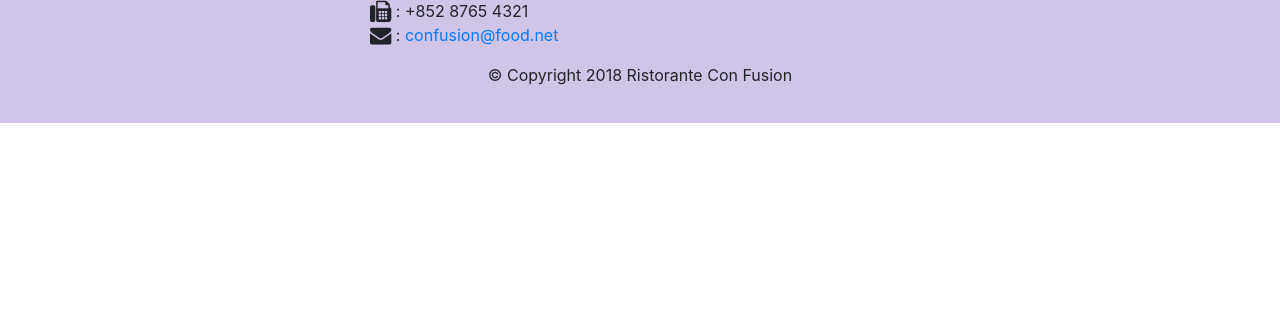
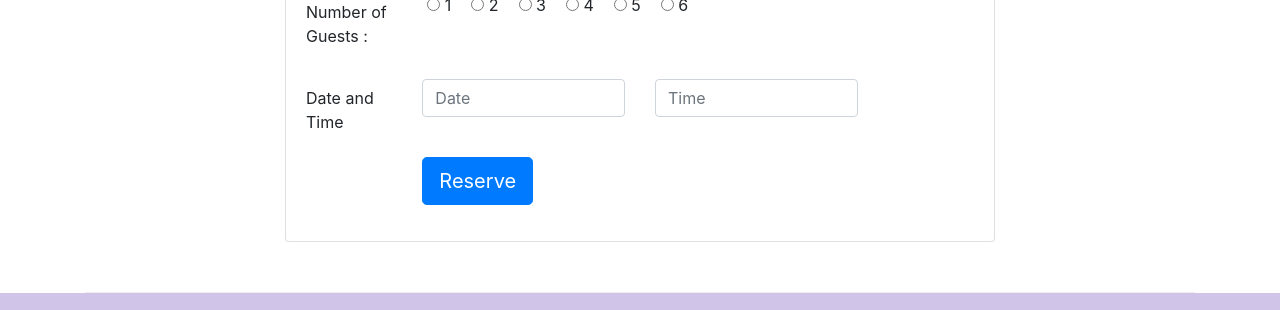
Before and after one commit to twilight-warlock/bootstrapbasics, a website: page index.html in a window 1280 px wide. Shown: the part 1683-1993 px from the top of the page. Before the commit the page ends 1806 px from the top, so only its background shows below. Drawn offline with nearby package versions, Linux system fonts and the light colour scheme.

Commit message:
Completed Index Page

```diff
--- a/index.html
+++ b/index.html
@@ -79,8 +79,18 @@
               your culinary senses!
             </p>
           </div>
-          <div class="col-12 col-sm align-self-center">
-            <img src="img/logo.png" class="img-fluid" alt="logo" />
+
+          <div class="row col-sm">
+            <div class="col-12 col-sm-6 align-self-center">
+              <img src="img/logo.png" class="img-fluid" alt="logo" />
+            </div>
+            <a
+              class="btn btn-warning col-12 col-sm-6 align-self-center"
+              href="#reserve"
+              class=""
+            >
+              Reserve Table
+            </a>
           </div>
         </div>
       </div>
@@ -100,10 +110,10 @@
             />
             <div class="media-body">
               <h2 class="mt-0">
-                Uthappizza <span class="badge badge-danger">HOT</span>
+                Uthappizza<span class="badge badge-danger">HOT</span>
                 <span class="badge badge-pill badge-secondary">$4.99</span>
               </h2>
-              <p>
+              <p class="d-none d-sm-block">
                 A unique combination of Indian Uthappam (pancake) and Italian
                 pizza, topped with Cerignola olives, ripe vine cherry tomatoes,
                 Vidalia onion, Guntur chillies and Buffalo Paneer.
@@ -119,20 +129,22 @@
         </div>
         <div class="col-12 col-sm col-md">
           <div class="media">
-            <img
-              src="img/buffet.png"
-              alt="buffet"
-              class="img-thumbnail align-self-center d-flex mr-3"
-            />
             <div class="media-body">
-              <h2 class="mt-0">Weekend Grand Buffet</h2>
-              <p>
+              <h2 class="mt-0">
+                Weekend Grand Buffet<span class="badge badge-danger">NEW</span>
+              </h2>
+              <p class="d-none d-sm-block">
                 Featuring mouthwatering combinations with a choice of five
                 different salads, six enticing appetizers, six main entrees and
                 five choicest desserts. Free flowing bubbly and soft drinks. All
                 for just $19.99 per person
               </p>
             </div>
+            <img
+              src="img/buffet.png"
+              alt="buffet"
+              class="img-thumbnail align-self-center d-flex mr-3"
+            />
           </div>
         </div>
       </div>
@@ -152,12 +164,106 @@
             <div class="media-body">
               <h2 class="mt-0">Alberto Somayya</h2>
               <h4>Executive Chef</h4>
-              <p>
+              <p class="d-none d-sm-block">
                 Award winning three-star Michelin chef with wide International
                 experience having worked closely with whos-who in the culinary
                 world, he specializes in creating mouthwatering Indo-Italian
                 fusion experiences.
               </p>
+            </div>
+          </div>
+        </div>
+      </div>
+
+      <div class="row row-content" id="reserve">
+        <div class="col-sm-8 offset-sm-2">
+          <div class="card">
+            <div class="card-header text-white bg-warning">
+              <h2>Reserve a Table</h2>
+            </div>
+            <div class="card-body">
+              <form>
+                <div class="form-group row">
+                  <label class="col-md-2 col-form-label">
+                    <label>Number of Guests :</label>
+                  </label>
+                  <div class="col-md-10 row d-flex">
+                    <div class="form-check">
+                      <label class="form-check-label" for="e1"
+                        ><input
+                          type="radio"
+                          name="e1"
+                          id="e1"
+                          value="option1"
+                        />
+                        1
+                      </label>
+                    </div>
+                    <div class="form-check">
+                      <input type="radio" name="e1" id="e2" value="option2" />
+                      <label class="form-check-label" for="e2">
+                        2
+                      </label>
+                    </div>
+                    <div class="form-check">
+                      <input type="radio" name="e1" id="e3" value="option3" />
+                      <label class="form-check-label" for="e3">
+                        3
+                      </label>
+                    </div>
+                    <div class="form-check">
+                      <input type="radio" name="e1" id="e4" value="option4" />
+                      <label class="form-check-label" for="e4">
+                        4
+                      </label>
+                    </div>
+                    <div class="form-check">
+                      <input type="radio" name="e1" id="e5" value="option5" />
+                      <label class="form-check-label" for="e5">
+                        5
+                      </label>
+                    </div>
+                    <div class="form-check">
+                      <input type="radio" name="e1" id="e6" value="option6" />
+                      <label class="form-check-label" for="e6">
+                        6
+                      </label>
+                    </div>
+                  </div>
+                </div>
+
+                <div class="form-group row">
+                  <label class="col-md-2 col-form-label">
+                    Date and Time
+                  </label>
+                  <div class="col-12 col-md-4">
+                    <input
+                      type="text"
+                      name="date"
+                      class="form-control"
+                      id="date"
+                      placeholder="Date"
+                    />
+                  </div>
+                  <div class="col-12 col-md-4">
+                    <input
+                      type="text"
+                      name="time"
+                      class="form-control"
+                      id="time"
+                      placeholder="Time"
+                    />
+                  </div>
+                </div>
+
+                <div class="form-group row">
+                  <div class="offset-md-2 col-md-10">
+                    <button type="submit" class="btn btn-primary btn-lg">
+                      Reserve
+                    </button>
+                  </div>
+                </div>
+              </form>
             </div>
           </div>
         </div>
```
